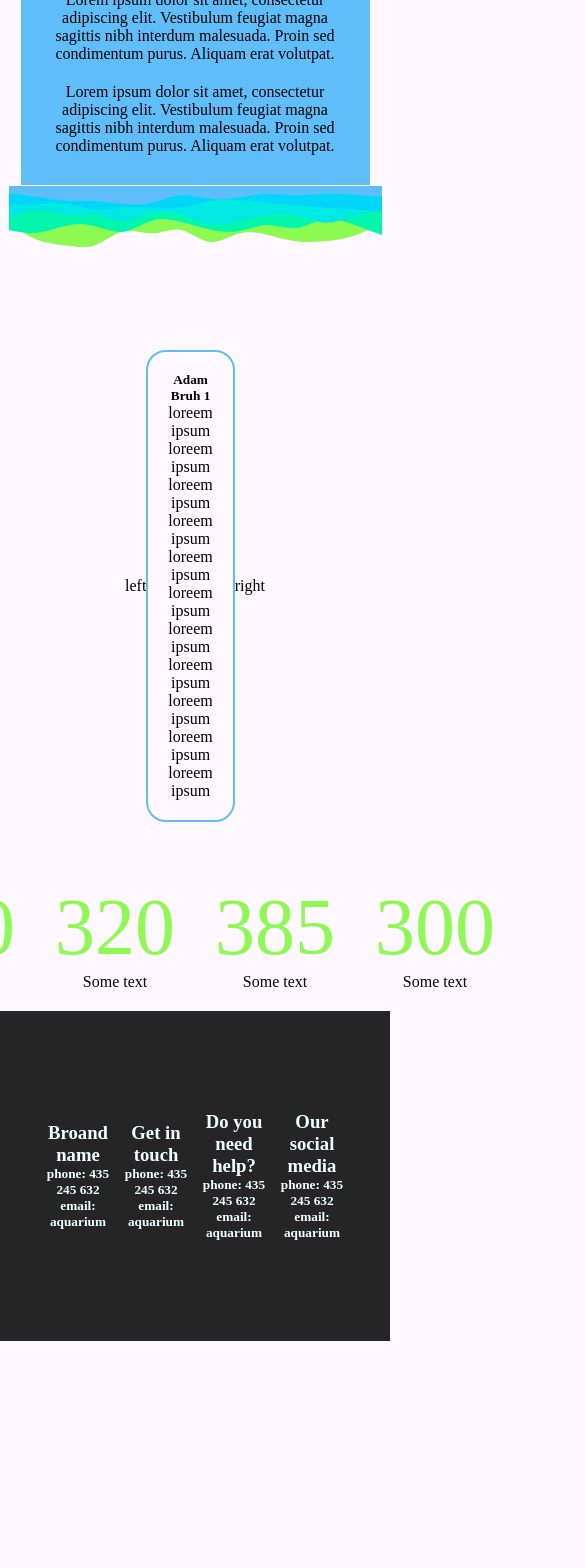
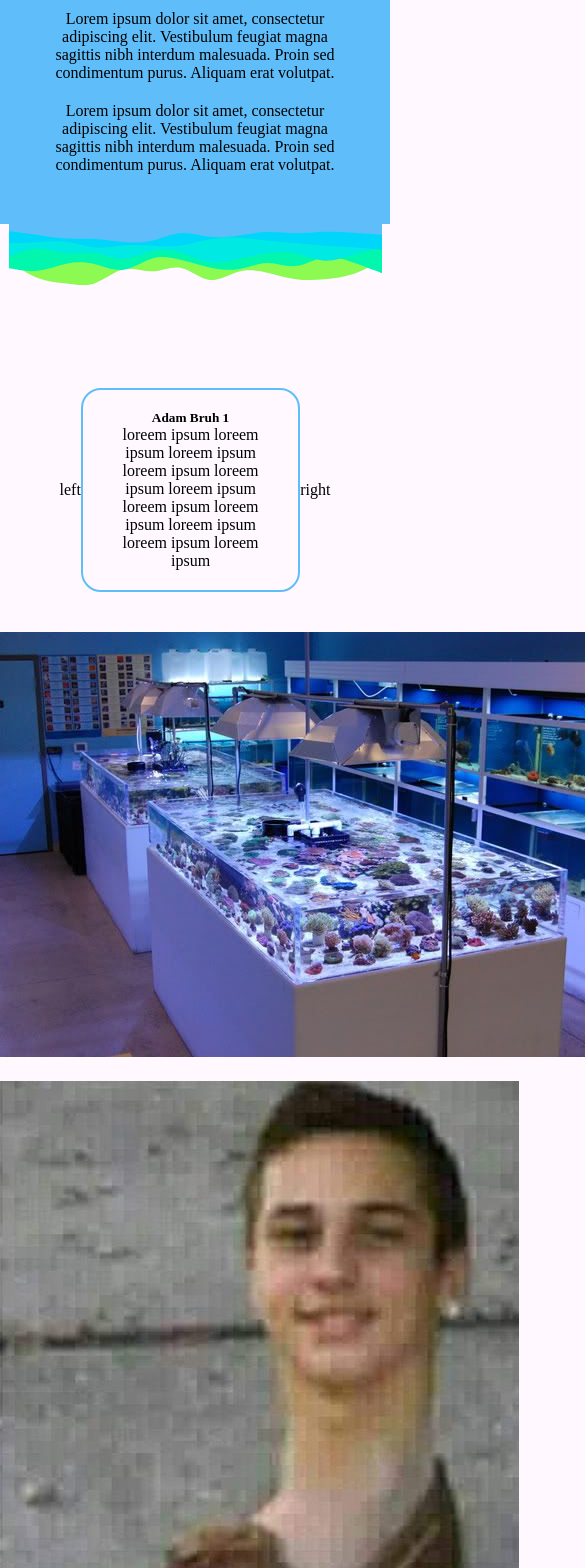
Before and after one commit to LukaszPietrzykowski16/fish-mania, a React (Create React App) app: page / in a window 390 px wide. Shown: the part 1675-3243 px from the top of the page, 585 px wide, since content can reach past the window. Before the commit the page ends 3016 px from the top, so only its background shows below. Built offline with nearby package versions, Linux system fonts and the light colour scheme.

Commit message:
i added gallery i need to fix right and left buttons

```diff
--- /dev/null
+++ b/src/Gallery.js
@@ -0,0 +1,55 @@
+import React, { useState}  from 'react';
+import './style.css';
+import image1 from './fishstore.jpg';
+import image2 from './texture.jpg';
+
+const Gallery = () => {
+    const imageList = [
+        {id: 1,
+        imageUrl: image1},
+        {id: 2,
+            imageUrl: image2},
+        {id: 3,
+            imageUrl: image1}
+    ]
+
+    const [lightbox, setLightbox] = useState(false);
+    const [tempingImgSrc, setTempImgSrc] = useState('')
+
+
+
+    const showGallery = (imageUrl) => {
+        setTempImgSrc(imageUrl)
+        setLightbox(true)
+    }
+
+    const hideGallery = (lightbox) => {
+        setLightbox(false)
+    }
+
+    return (
+        <>
+            <div className={lightbox ? "gallery-open": "gallery-close"}  >
+                <div className='exit' onClick={() => hideGallery(lightbox)}> x </div>
+                <div className='left-arrow' onClick={() => hideGallery(lightbox)}> LEWO </div>
+                <div className='right-arrow' onClick={() => hideGallery(lightbox)}> PRAWO </div>
+                <img src={tempingImgSrc}/>
+            </div>
+            <div className='gallery'>
+            {
+            imageList.map((singleImage) => {
+                return (
+                    <div className='pic' onClick={() => showGallery(singleImage.imageUrl)}>
+                    <img src={singleImage.imageUrl}/>
+                    </div>
+                )
+            })
+            }
+            </div>
+            </>
+        )
+
+}
+
+
+export default Gallery;
--- a/src/Opinion.js
+++ b/src/Opinion.js
@@ -22,6 +22,11 @@ const Opinion = ()  => {
       {
         id: 3,
         name: 'Adam Bruh4',
+        opinion: 'loreem ipsum loreem ipsum loreem ipsum loreem ipsum loreem ipsum loreem ipsum loreem ipsum loreem ipsum loreem ipsum loreem ipsum loreem ipsum'
+      },
+      {
+        id: 4,
+        name: 'heheheeheh',
         opinion: 'loreem ipsum loreem ipsum loreem ipsum loreem ipsum loreem ipsum loreem ipsum loreem ipsum loreem ipsum loreem ipsum loreem ipsum loreem ipsum'
       }
   ]
--- a/src/index.js
+++ b/src/index.js
@@ -5,8 +5,10 @@ import Content from './Content';
 import About from './About';
 import Subsection from './Subsection';
 import Opinion from './Opinion';
+import Gallery from './Gallery';
 import Number from './Number';
 import Footer from './Footer';
+
 
 ReactDOM.render(
   <React.StrictMode>
@@ -15,6 +17,7 @@ ReactDOM.render(
     <About />
     <Subsection />
     <Opinion />
+    <Gallery />
     <Number />
     <Footer />
   </React.StrictMode>,
--- a/src/style.css
+++ b/src/style.css
@@ -96,7 +96,7 @@ nav
 .opinion-class
 {
     display: flex;
-    width: 50vw;
+    width: 90vw;
     margin: auto;
     align-items: center;
     justify-content: center;
@@ -106,7 +106,7 @@ nav
 
 .clients-opinion
 {
-
+    width: 30vw;
     padding: 20px;
     border-radius: 20px;
     border: 2px solid var(--blue)
@@ -153,6 +153,61 @@ footer {
     margin-bottom: 100px;
 }
 
+.gallery {
+    display: grid;
+    grid-template-columns: repeat(auto-fill, minmax(200px, 1fr));
+    grid-gap: 20px;
+    align-items: end;
+}
+
+.gallery-item img {
+    border: 1px solid #ccc;
+  box-shadow: 2px 2px 6px 0px  rgba(0,0,0,0.3);
+  max-width: 100%;
+}
+
+.gallery-open {
+    position: fixed;
+    bottom: 0;
+    left: 0;
+    right: 0;
+    top: 0;
+    display: flex;
+    justify-content: center;
+    align-items: center;
+
+
+}
+
+.exit{
+    position: fixed;
+    bottom: 0;
+    right: 0;
+    top: 0;
+    margin: 20px;
+
+}
+
+.left-arrow {
+    position: fixed;
+    left: 0;
+    margin: 20px;
+
+}
+
+.right-arrow {
+    position: fixed;
+    right: 0;
+    margin: 20px;
+}
+
+.gallery-open img {
+    opacity: 1;
+}
+.gallery-close {
+    display: none;
+}
+
 @media (max-width: 1100px)
 {
     .main-content
@@ -183,6 +238,17 @@ footer {
       height: 100%;
       min-width: 400px;
     }
+
+    .container-class
+    {
+    display: flex;
+    flex-wrap: wrap;
+    width: 100vw;
+    padding: 100px;
+    background-color: var(--blue);
+    }
+
+
 }
 
 @media (max-width: 850px)
@@ -218,18 +284,34 @@ footer {
     }
 
     .container-class
-{
+    {
     display: flex;
     flex-wrap: wrap;
-    width: 90vw;
-    padding: 20px;
-    border: white 1px solid;
-}
+    width: 100vw;
+    padding: 40px;
+    background-color: var(--blue);
+    }
 
-.text-class
-{
+    .text-class
+    {
     padding: 10px;
     text-align: center;
-}
+    }
+
+    .clients-opinion
+    {
+        width: 70vw;
+        padding: 20px;
+        border-radius: 20px;
+        border: 2px solid var(--blue)
+    }
+
+    .number
+    {
+    display: flex;
+    flex-wrap: wrap;
+    align-items: center;
+    justify-content: center;
+    }
 
 }
```
Also changed, not shown: src/texture.jpg (added).
